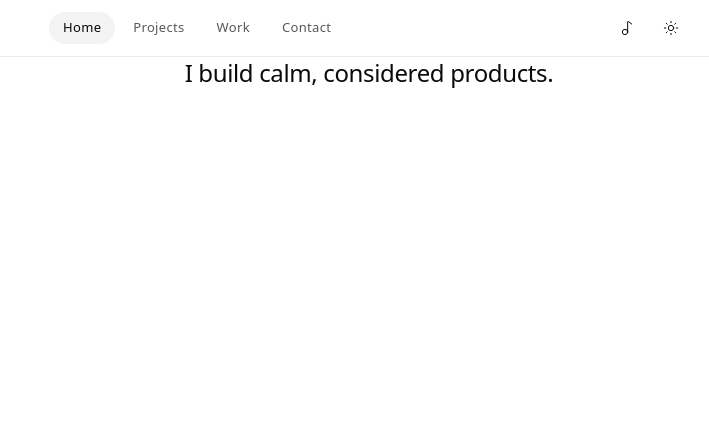
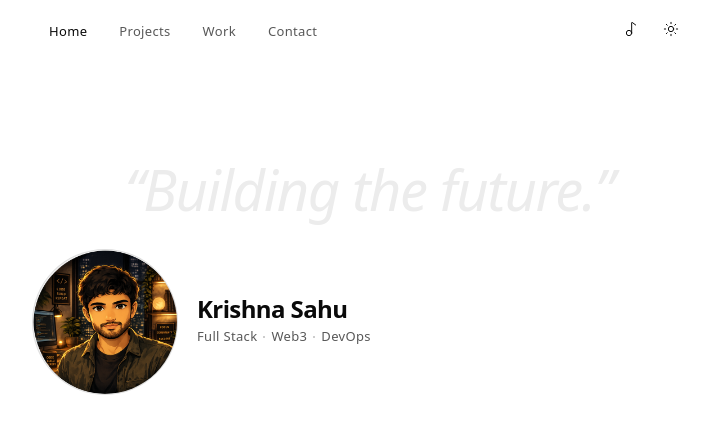
Before and after one commit to krishnasahu22032003/portfolio, a Next.js app: page / in a window 1280 px wide. Shown: the top 434 px of the page, without its empty margins (271-980 px from the left). Built offline with nearby package versions, Linux system fonts and the light colour scheme.

Commit message:
hero section code add

```diff
--- a/app/layout.tsx
+++ b/app/layout.tsx
@@ -90,7 +90,7 @@ export default function RootLayout({
     >
       <body className="min-h-full flex flex-col font-body">
         <ThemeProvider>
-          <Header />
+         <Header/>
           <main className="flex-1">{children}</main>
         </ThemeProvider>
       </body>
--- a/app/page.tsx
+++ b/app/page.tsx
@@ -1,10 +1,12 @@
 import Header from "@/components/landing/Header";
 import Hero from "@/components/landing/Hero";
+
 
 export default function Home() {
   return (
     <main className="min-h-screen">
-      <Hero/>
+<Hero
+/>
     </main>
   );
 }
--- a/components/landing/Header.tsx
+++ b/components/landing/Header.tsx
@@ -17,6 +17,7 @@ const links = [
 const Header = () => {
   const pathname = usePathname()
   const [open, setOpen] = useState(false)
+  const [scrolled, setScrolled] = useState(false)
 
   useEffect(() => {
     setOpen(false)
@@ -29,10 +30,26 @@ const Header = () => {
     }
   }, [open])
 
+  useEffect(() => {
+    const onScroll = () => setScrolled(window.scrollY > 8)
+    onScroll()
+    window.addEventListener("scroll", onScroll, { passive: true })
+    return () => window.removeEventListener("scroll", onScroll)
+  }, [])
+
   return (
-    <header className="sticky top-0 z-50 border-b border-border/60 bg-background/70 backdrop-blur-md supports-[backdrop-filter]:bg-background/60">
-      <nav className="container max-w-2xl mx-auto h-14 px-4 flex items-center justify-between">
-        <ul className="hidden sm:flex items-center gap-1">
+    <header
+      className={`
+        sticky top-0 z-50 transition-all duration-500 ease-[cubic-bezier(0.16,1,0.3,1)]
+        ${
+          scrolled
+            ? "bg-background/80 backdrop-blur-xl shadow-[0_1px_0_0_rgba(0,0,0,0.04)] dark:shadow-[0_1px_0_0_rgba(255,255,255,0.03)]"
+            : "bg-background/40 backdrop-blur-md"
+        }
+      `}
+    >
+      <nav className="container max-w-2xl mx-auto h-16 px-4 flex items-center justify-between">
+        <ul className="hidden sm:flex items-center gap-8">
           {links.map((link) => {
             const active = pathname === link.href
             return (
@@ -40,12 +57,12 @@ const Header = () => {
                 <Link
                   href={link.href}
                   className={`
-                    relative flex items-center rounded-full px-3.5 py-1.5 text-[13px] font-medium tracking-wide
-                    transition-all duration-300 ease-[cubic-bezier(0.16,1,0.3,1)]
+                    flex items-center py-1.5 rounded-full text-[13px] font-medium tracking-wide
+                    transition-all duration-300 ease-out
                     ${
                       active
-                        ? "text-foreground bg-secondary"
-                        : "text-muted-foreground hover:text-foreground hover:bg-secondary/60"
+                        ? "text-foreground "
+                        : "text-muted-foreground"
                     }
                   `}
                 >
@@ -63,21 +80,19 @@ const Header = () => {
           onClick={() => setOpen((v) => !v)}
           className="
             relative flex h-9 w-9 items-center justify-center rounded-full sm:hidden
-            text-foreground
-            transition-all duration-300 ease-[cubic-bezier(0.16,1,0.3,1)]
-            hover:bg-secondary/60
-            active:scale-90
+            text-foreground transition-all duration-300 ease-[cubic-bezier(0.16,1,0.3,1)]
+            hover:opacity-60 active:scale-90 dark:hover:opacity-70 dark:active:scale-95
           "
         >
           <Menu
-            strokeWidth={1.5}
+            strokeWidth={1.25}
             className={`
               absolute h-4 w-4 transition-all duration-300 ease-[cubic-bezier(0.16,1,0.3,1)]
               ${open ? "rotate-45 scale-0 opacity-0" : "rotate-0 scale-100 opacity-100"}
             `}
           />
           <X
-            strokeWidth={1.5}
+            strokeWidth={1.25}
             className={`
               absolute h-4 w-4 transition-all duration-300 ease-[cubic-bezier(0.16,1,0.3,1)]
               ${open ? "rotate-0 scale-100 opacity-100" : "-rotate-45 scale-0 opacity-0"}
@@ -85,20 +100,23 @@ const Header = () => {
           />
         </button>
 
-        <div className="flex items-center gap-2">
-          <MusicToggle />
-          <ThemeToggle />
+        <div className="flex items-center gap-1">
+          <div className="transition-opacity duration-300 hover:opacity-60 dark:hover:opacity-70">
+            <MusicToggle />
+          </div>
+          <div className="transition-opacity duration-300 hover:opacity-60 dark:hover:opacity-70">
+            <ThemeToggle />
+          </div>
         </div>
       </nav>
 
       <div
         className={`
-          sm:hidden overflow-hidden border-b border-border/60
-          transition-all duration-500 ease-[cubic-bezier(0.16,1,0.3,1)]
+          sm:hidden overflow-hidden transition-all duration-500 ease-[cubic-bezier(0.16,1,0.3,1)]
           ${open ? "max-h-64 opacity-100" : "max-h-0 opacity-0"}
         `}
       >
-        <ul className="container max-w-2xl mx-auto px-4 py-2 flex flex-col">
+        <ul className="container max-w-2xl mx-auto px-4 pb-4 pt-1 flex flex-col gap-0.5">
           {links.map((link, i) => {
             const active = pathname === link.href
             return (
@@ -108,17 +126,22 @@ const Header = () => {
                   transition-all duration-500 ease-[cubic-bezier(0.16,1,0.3,1)]
                   ${open ? "translate-y-0 opacity-100" : "-translate-y-2 opacity-0"}
                 `}
-                style={{ transitionDelay: open ? `${i * 60}ms` : "0ms" }}
+                style={{ transitionDelay: open ? `${i * 10}ms` : "0ms" }}
               >
                 <Link
                   href={link.href}
                   className={`
-                    flex items-center rounded-lg px-3 py-2.5 text-sm font-medium tracking-wide
+                    flex items-center gap-2.5 rounded-lg px-2.5 py-2.5 text-sm font-medium tracking-wide
                     transition-colors duration-300
-                    ${active ? "text-foreground bg-secondary" : "text-muted-foreground"}
-                    hover:text-foreground hover:bg-secondary/60
+                    ${active ? "text-foreground" : "text-muted-foreground hover:text-foreground"}
                   `}
                 >
+                  <span
+                    className={`
+                      h-1 w-1 rounded-full bg-foreground transition-opacity duration-300
+                      ${active ? "opacity-100" : "opacity-0"}
+                    `}
+                  />
                   {link.label}
                 </Link>
               </li>
--- a/components/landing/Hero.tsx
+++ b/components/landing/Hero.tsx
@@ -1,15 +1,49 @@
-import React from 'react'
-import { TextReveal } from '../ui/text-reveal'
+"use client"
 
-type Props = {}
+import { TextReveal } from "@/components/ui/text-reveal"
 
-const Hero = (props: Props) => {
+const quote = "Building the future."
+const name = "Krishna Sahu"
+const keywords = ["Full Stack", "Web3", "DevOps"]
+
+const Hero = () => {
   return (
-    <div>
-        <h1 className="font-serif text-2xl mx-auto items-center justify-center flex max-w-2xl">
-  <TextReveal text="I build calm, considered products." />
-</h1>
-    </div>
+    <section className="relative container mx-auto max-w-2xl h-[250px] px-4">
+      <div className="absolute inset-0 flex items-center justify-center px-6">
+        <h1 className="max-w-lg text-center font-serif text-[clamp(2rem,6vw,3.5rem)] font-medium italic leading-[1.15] tracking-tight text-foreground/[0.08]">
+          &ldquo;{quote}&rdquo;
+        </h1>
+      </div>
+
+      <div className="absolute -bottom-20 left-0 flex items-center gap-4 sm:gap-5">
+        <div className="h-30 w-30 shrink-0 overflow-hidden rounded-full ring-1 ring-border bg-muted sm:h-36 sm:w-36">
+          <img
+            src="/avatar.png"
+            alt={name}
+            className="h-full w-full object-cover"
+          />
+        </div>
+
+        <div className="flex flex-col gap-1.5">
+          <h3 className="font-serif text-xl font-semibold leading-none tracking-tight text-foreground sm:text-2xl">
+            <TextReveal text={name} delay={150} />
+          </h3>
+
+          <ul className="flex flex-wrap items-center gap-x-1.5 gap-y-1">
+            {keywords.map((word, i) => (
+              <li key={word} className="flex items-center gap-1.5">
+                {i > 0 && (
+                  <span className="h-0.5 w-0.5 shrink-0 rounded-full bg-muted-foreground/40" />
+                )}
+                <span className="text-[13px] font-medium tracking-wide text-muted-foreground">
+                  <TextReveal text={word} delay={550 + i * 120} />
+                </span>
+              </li>
+            ))}
+          </ul>
+        </div>
+      </div>
+    </section>
   )
 }
 
--- a/components/providers/theme-provider.tsx
+++ b/components/providers/theme-provider.tsx
@@ -9,6 +9,7 @@ interface ThemeProviderProps {
 
 export function ThemeProvider({ children }: ThemeProviderProps) {
   return (
+
     <NextThemesProvider
       attribute="class"
       defaultTheme="system"
--- a/components/ui/MusicToggle.tsx
+++ b/components/ui/MusicToggle.tsx
@@ -78,21 +78,30 @@ export function MusicToggle() {
         <span
           className="w-[3px] rounded-full bg-foreground"
           style={{
-            animation: isPlaying ? "eqBar 0.9s ease-in-out infinite" : "none",
+    animationName: isPlaying ? "eqBar" : "none",
+    animationDuration: "0.9s",
+    animationTimingFunction: "ease-in-out",
+    animationIterationCount: "infinite",
     animationDelay: "0ms",
   }}
         />
         <span
           className="w-[3px] rounded-full bg-foreground"
           style={{
-            animation: isPlaying ? "eqBar 0.9s ease-in-out infinite" : "none",
+  animationName: isPlaying ? "eqBar" : "none",
+  animationDuration: "0.9s",
+  animationTimingFunction: "ease-in-out",
+  animationIterationCount: "infinite",
   animationDelay: "180ms",
 }}
         />
         <span
           className="w-[3px] rounded-full bg-foreground"
           style={{
-            animation: isPlaying ? "eqBar 0.9s ease-in-out infinite" : "none",
+    animationName: isPlaying ? "eqBar" : "none",
+    animationDuration: "0.9s",
+    animationTimingFunction: "ease-in-out",
+    animationIterationCount: "infinite",
     animationDelay: "90ms",
   }}
         />
```
Also changed, not shown: public/avatar.png (added). Lines whose indentation alone changed are shown as unchanged.
